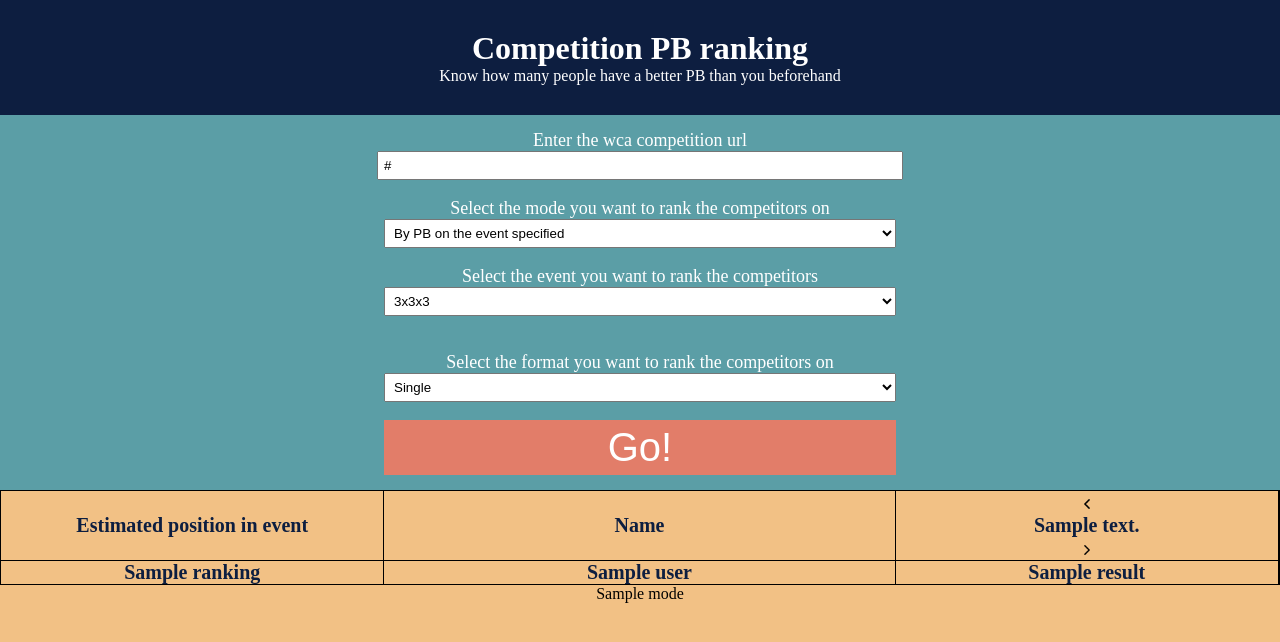
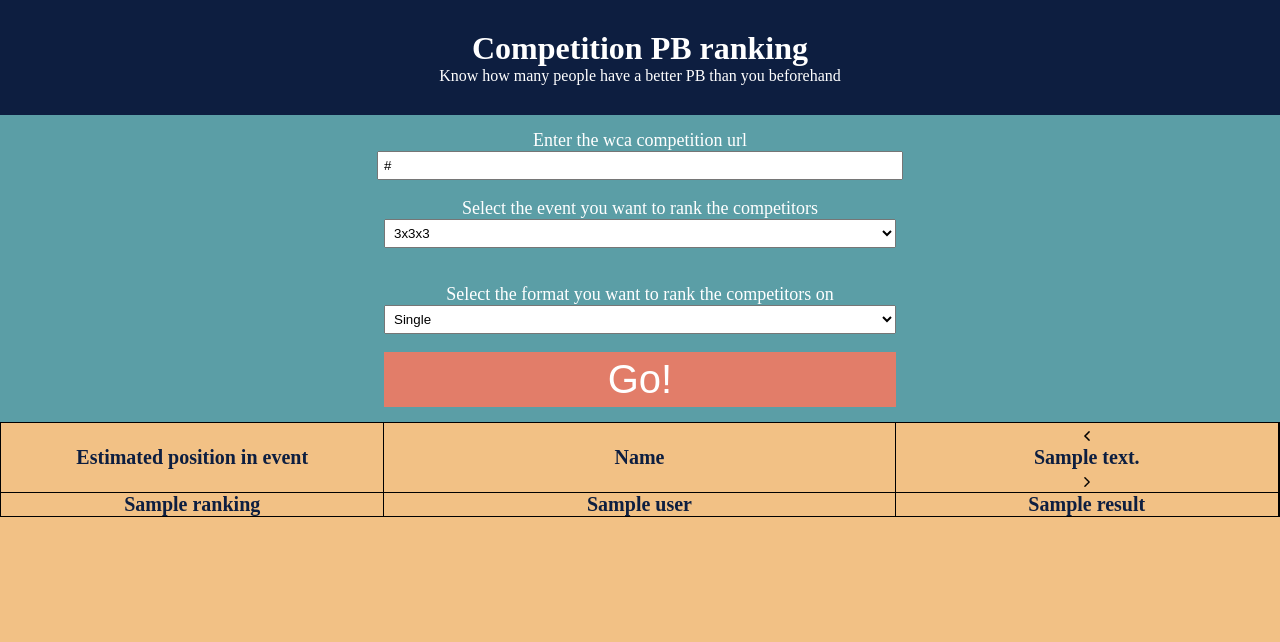
Before and after one commit to i6iesma/wca-competition-predictor, a Flask app: template python-app/templates/index.html in a window 1280 px wide. Shown: the top 642 px of the page. Run offline with Flask 3, Linux system fonts and the light colour scheme; the template is opened without the code that fills it: most values are stand-ins (such as "Sample title", 1, 10 or a date in 2020); lists and menus that the app fills with data are empty.

Commit message:
removed mode dropdown and fixed issues when changing the result but not the name. Still needs redisign

```diff
--- a/python-app/app.py
+++ b/python-app/app.py
@@ -22,25 +22,20 @@ def index():
         url = request.form.get('url')
         format = request.form.get('format')
         event = request.form.get('event')
-        mode = request.form.get('mode')
         #Set the text on the fields and dropdowns to the option
+        mode = "pb"
         print("event is " + str(event))
         #Get the users from the backend
         #Filter the competition id from url like this https://www.worldcubeassociation.org/competitions/LazarilloOpen2023
         competition_id = str(url).strip("https://www.worldcubeassociation.org/competitions/")
         #Get all the users already sorted
         pb_users, smart_prediction_users = backend.main(competition_id, event, format)
-        if mode == "pb":
-            mode_text = "By PB on the event specified"
-            users = pb_users
-        else:
-            mode_text = "By a smart prediction"
-            users = smart_prediction_users
+        mode_text = "By PB on the event specified"
         #This is a very cheap trick which basically I take all of the user data that I need in
         #The javascript and place it in a hidden paragraph at the end of the page so js can access it
         jsonified_pb_users = json.dumps(pb_users, indent=2)
         jsonified_smart_prediction_users = json.dumps(smart_prediction_users, indent=2)
-        return render_template('index.html',users=users,  mode_text=mode_text,event=event, format=format, url=url, mode=mode, jsonified_pb_users=jsonified_pb_users, jsonified_smart_prediction_users=jsonified_smart_prediction_users)
+        return render_template('index.html',  pb_users=pb_users, mode_text=mode_text,event=event, format=format, url=url, mode=mode, jsonified_pb_users=jsonified_pb_users, jsonified_smart_prediction_users=jsonified_smart_prediction_users)
 
 
 if __name__ == "__main__":
--- a/python-app/static/index.js
+++ b/python-app/static/index.js
@@ -19,16 +19,17 @@ document.addEventListener("DOMContentLoaded", function () {
       console.log("mode value is pb");
       rows = table.children[0].children;
       for (let i = 1; i < rows.length; i++) {
-        result = rows[i].children[2].innerText;
         rows[i].children[2].innerText = smart_prediction_users[i - 1].result;
+        rows[i].children[1].innerText = smart_prediction_users[i - 1].name;
         mode.innerText = "smart_prediction";
         mode_text.innerText = "By a smart prediction";
       }
     } else if (mode.innerText == "smart_prediction") {
+      console.log("mode value is smart prediction");
       rows = table.children[0].children;
       for (let i = 1; i < rows.length; i++) {
-        result = rows[i].children[2].innerText;
         rows[i].children[2].innerText = pb_users[i - 1].result;
+        rows[i].children[1].innerText = pb_users[i - 1].name;
         mode.innerText = "pb";
         mode_text.innerText = "By PB on the event specified";
       }
--- a/python-app/templates/index.html
+++ b/python-app/templates/index.html
@@ -7,14 +7,7 @@
     <br>
     <input type="text" value="{{ url }}" name='url'></input><br>
             </br>
-<label>Select the mode you want to rank the competitors on </label>
-<br>
-<select id="mode-dropdown" name="mode" form="event-form">
-    <option value="pb" {% if mode == "pb" %} selected  {% endif %}>By PB on the event specified </option>
-    <option value="smart_prediction" {% if mode == "smart_prediction" %} selected  {% endif %}>By a smart prediction</option>
-</select>
 
-<br></br>
 <label class=event-form>Select the event you want to rank the competitors</label>
 <br>
 <select name="event" form="event-form">
@@ -61,7 +54,7 @@
             </th>
             <th></th>
    </tr>
-   {% for user in users %}
+   {% for user in pb_users %}
     <tr>
         <th class=th-ranking>{{ user["ranking"] }}</th>
         <th class=th-name>{{ user["name"] }}</th>
@@ -74,5 +67,5 @@
 
 <p id="jsonified_pb_users" hidden> {{ jsonified_pb_users }}
 <p id="jsonified_smart_prediction_users" hidden> {{ jsonified_smart_prediction_users }}
-<p id="mode_p">{{mode}}</p>
+<p hidden id="mode_p">{{mode}}</p>
 {% endblock %}
```
